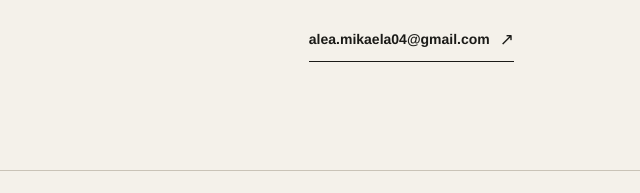
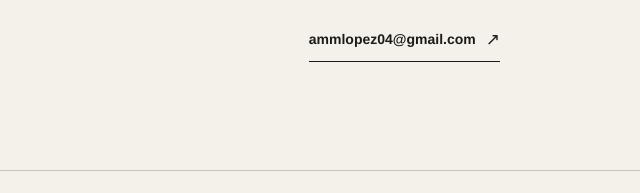
Before and after one commit to amlopez04/ai-video-portfolio, a plain HTML site: page index.html in a window 1280 px wide. Shown: the part 8109-8302 px from the top of the page, 640-1280 px from the left. Drawn offline with Linux system fonts and the light colour scheme.

Commit message:
fix: update portfolio contact email

```diff
--- a/index.html
+++ b/index.html
@@ -19,7 +19,7 @@
   </style>
 </head>
 <body>
-  <header class="masthead"><div class="masthead-inner wrap"><a class="wordmark" href="#top">Alea Mikaela Lopez</a><span class="role">AI Video Specialist</span><a class="top-contact" href="mailto:alea.mikaela04@gmail.com">Get in touch</a></div></header>
+  <header class="masthead"><div class="masthead-inner wrap"><a class="wordmark" href="#top">Alea Mikaela Lopez</a><span class="role">AI Video Specialist</span><a class="top-contact" href="mailto:ammlopez04@gmail.com">Get in touch</a></div></header>
   <main id="top">
     <section class="hero wrap"><div><p class="eyebrow">Selected work · 2026</p><h1>Ideas, made <em>visible.</em></h1><p class="hero-intro">AI-assisted product videos, original 3D animation, and social content shaped for the way people watch now.</p></div><aside class="hero-aside"><p>Creative direction, AI production, character continuity, and short-form editing—from first idea to final cut.</p><a class="text-link" href="#work">Explore the work</a></aside></section>
     <section id="work" class="work wrap">
@@ -40,7 +40,7 @@
     </div></div></section>
     <section class="capabilities"><div class="cap-grid wrap"><div><p class="eyebrow">Capabilities</p><h2>From concept to final cut.</h2></div><ol class="cap-list"><li><span>01</span><div><strong>AI UGC & product video</strong><p>Social-first content with clear product storytelling.</p></div></li><li><span>02</span><div><strong>3D series development</strong><p>Recurring characters, story worlds, continuity, and episodic production.</p></div></li><li><span>03</span><div><strong>Concept & visual direction</strong><p>Hooks, scripts, shot planning, and a consistent visual language.</p></div></li><li><span>04</span><div><strong>Short-form editing</strong><p>Pacing, captions, sound, and assembly for polished delivery.</p></div></li></ol></div></section>
     <section class="about wrap"><div><p class="eyebrow">About</p><h2>Alea Mikaela Lopez</h2></div><div class="about-copy"><p>I’m an AI Video Specialist based in the Philippines. I combine creative direction, AI-assisted production, character continuity, and short-form editing to build videos that feel purposeful—not like random visual experiments.</p></div></section>
-    <section class="contact wrap"><div class="contact-grid"><div><p class="eyebrow">Available for remote roles & projects</p><h2>Let’s make the next idea visible.</h2></div><div class="contact-card"><span class="contact-label">Start a conversation</span><p>Have a role, campaign, or original story in mind? I’d love to hear about it.</p><a class="email" href="mailto:alea.mikaela04@gmail.com">alea.mikaela04@gmail.com</a></div></div></section>
+    <section class="contact wrap"><div class="contact-grid"><div><p class="eyebrow">Available for remote roles & projects</p><h2>Let’s make the next idea visible.</h2></div><div class="contact-card"><span class="contact-label">Start a conversation</span><p>Have a role, campaign, or original story in mind? I’d love to hear about it.</p><a class="email" href="mailto:ammlopez04@gmail.com">ammlopez04@gmail.com</a></div></div></section>
   </main>
   <footer><div class="footer-inner wrap"><span>Alea Mikaela Lopez · AI Video Specialist</span><span>Philippines · Available remotely</span></div></footer>
   <script>document.querySelectorAll('.media').forEach(frame=>{const video=frame.querySelector('video');const button=document.createElement('button');button.className='play';button.type='button';button.textContent='▶  Play film';button.setAttribute('aria-label',`Play ${video.getAttribute('aria-label')||'video'}`);frame.appendChild(button);button.addEventListener('click',()=>video.play());video.addEventListener('play',()=>frame.classList.add('is-playing'));video.addEventListener('pause',()=>frame.classList.remove('is-playing'));video.addEventListener('ended',()=>frame.classList.remove('is-playing'))})</script>
```
